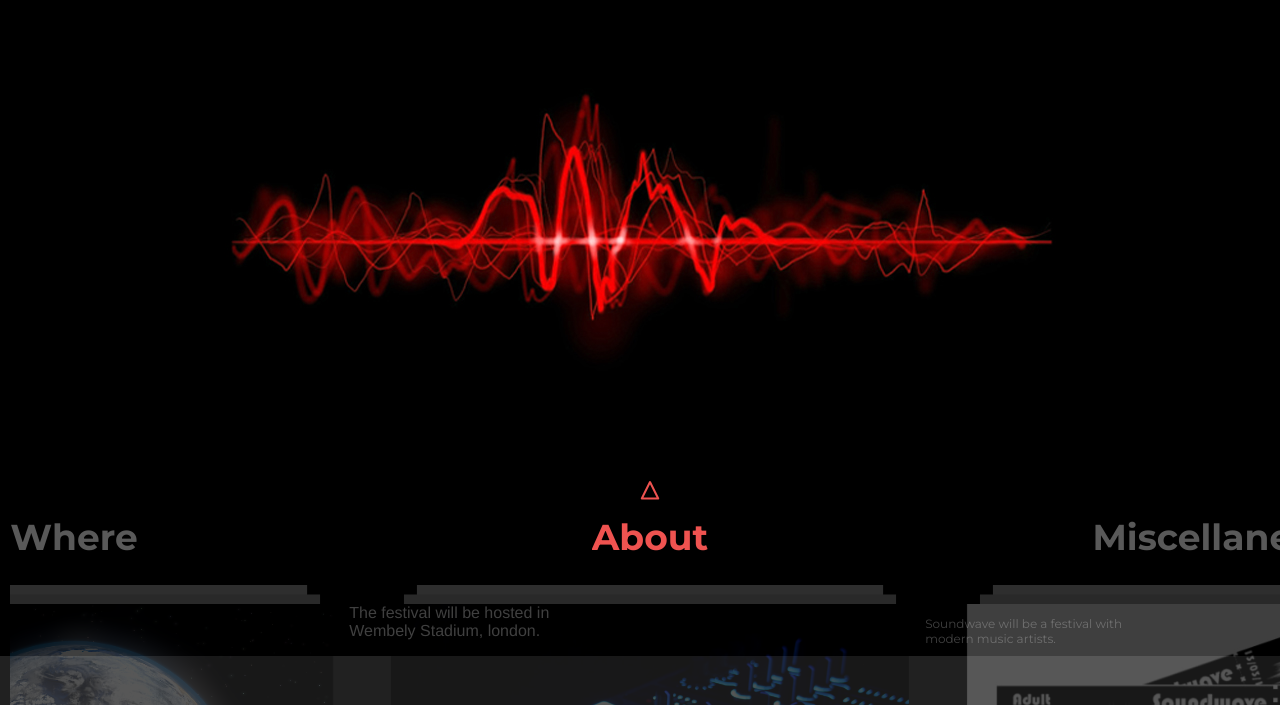
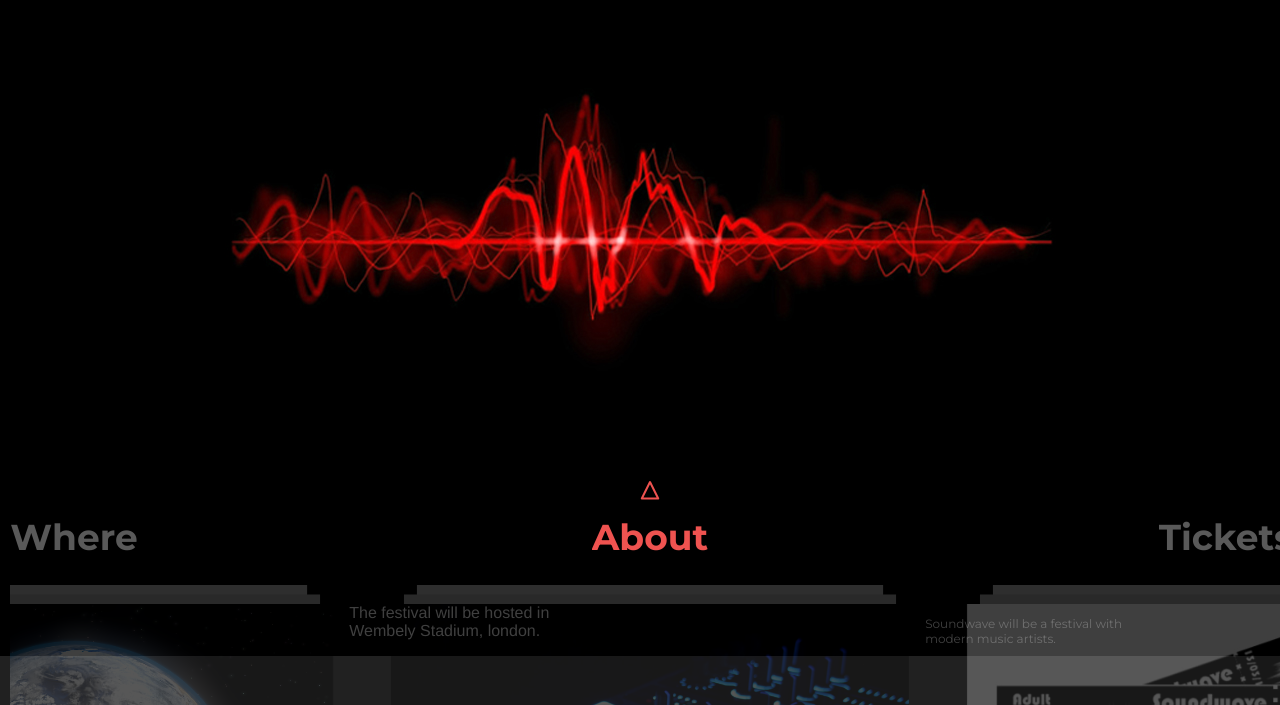
Before and after one commit to orrygoob/soundwavewebsite, a plain HTML site: page index.html in a window 1280 px wide. Shown: the part 95-800 px from the top of the page. Drawn offline with Linux system fonts and the light colour scheme.

Commit message:
Update index.html

```diff
--- a/index.html
+++ b/index.html
@@ -53,7 +53,7 @@
 					</div>
 				</div>
 				<div class="stack">
-					<h2 class="stack-title"><a href="#" data-text="Miscellaneous"><span><font face="bauhaus 93">Miscellaneous</font></span></a></h2>
+					<h2 class="stack-title"><a href="#" data-text="Tickets"><span><font face="bauhaus 93">Tickets</font></span></a></h2>
 					 <div class="item">
 						<div class="item__content">
 							<img src="img/type1/Adult ticket pile.png" alt="img02" />
```
